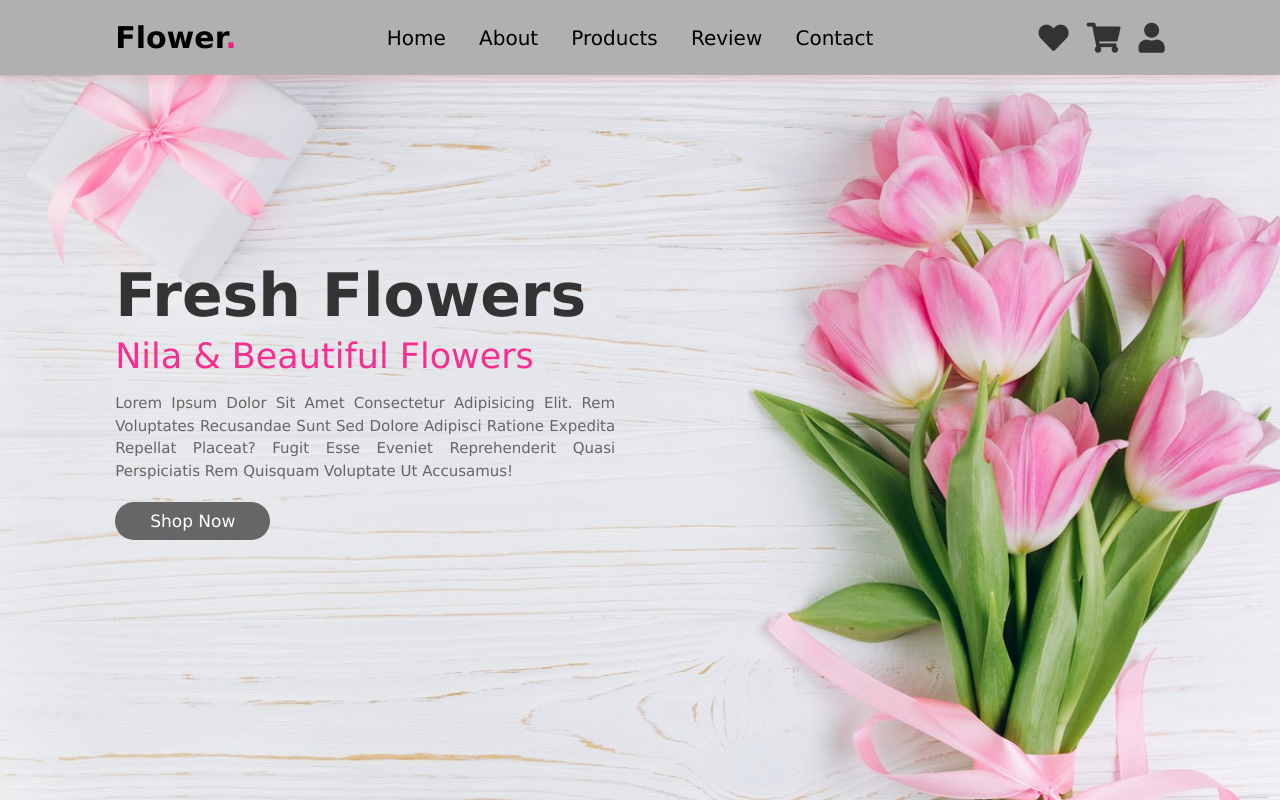
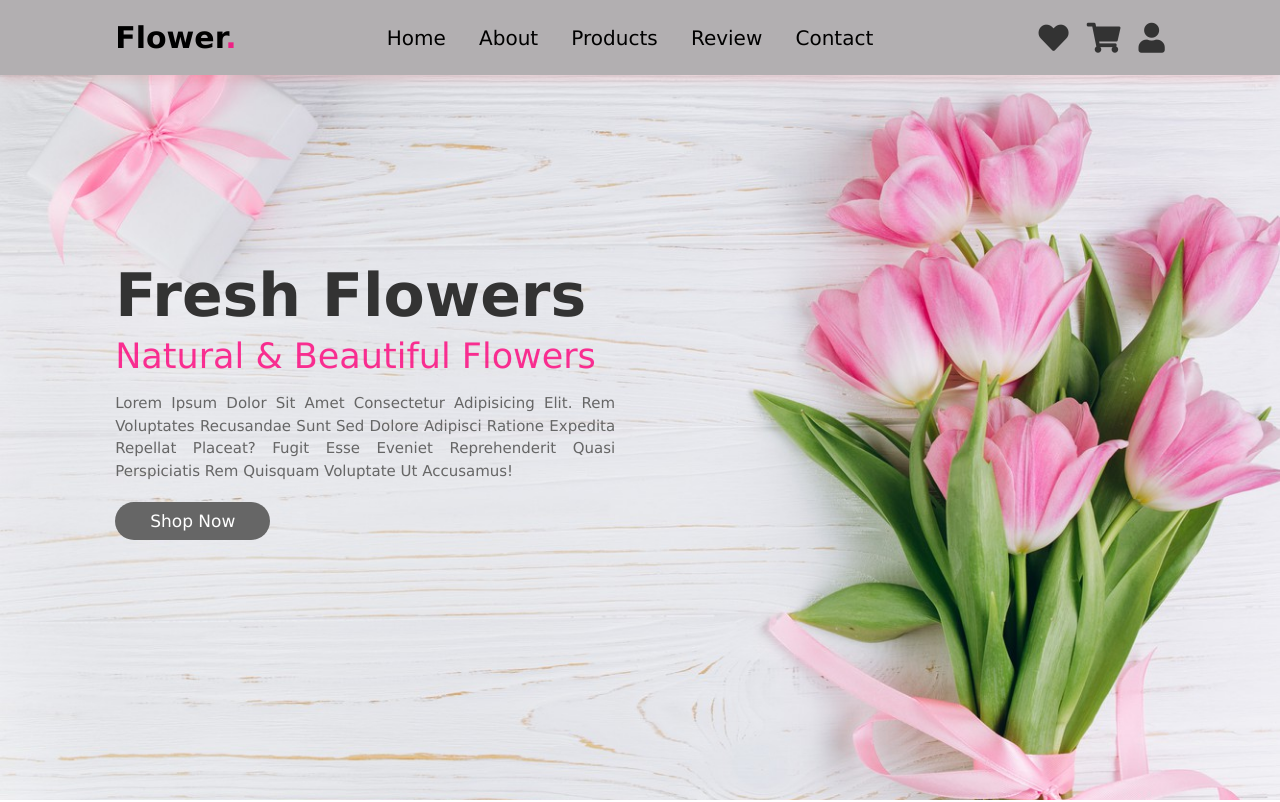
Before and after one commit to jeevitha1810/FlowerShoppingWebSite, a plain HTML site: page index.html in a window 1280 px wide. Shown: the top 802 px of the page. Drawn offline with Linux system fonts and the light colour scheme.

Commit message:
initial code

```diff
--- a/index.html
+++ b/index.html
@@ -35,7 +35,7 @@
     <section class="home" id="home">
     <div class="content">
         <h3>Fresh Flowers</h3>
-        <span>Nila & Beautiful flowers</span>
+        <span>Natural & Beautiful flowers</span>
         <p>Lorem ipsum dolor sit amet consectetur adipisicing elit. Rem voluptates recusandae sunt sed dolore adipisci ratione expedita repellat placeat? Fugit esse eveniet reprehenderit quasi perspiciatis rem quisquam voluptate ut accusamus!</p>
         <a href="" class="btn">Shop Now</a>
     </div>
```
